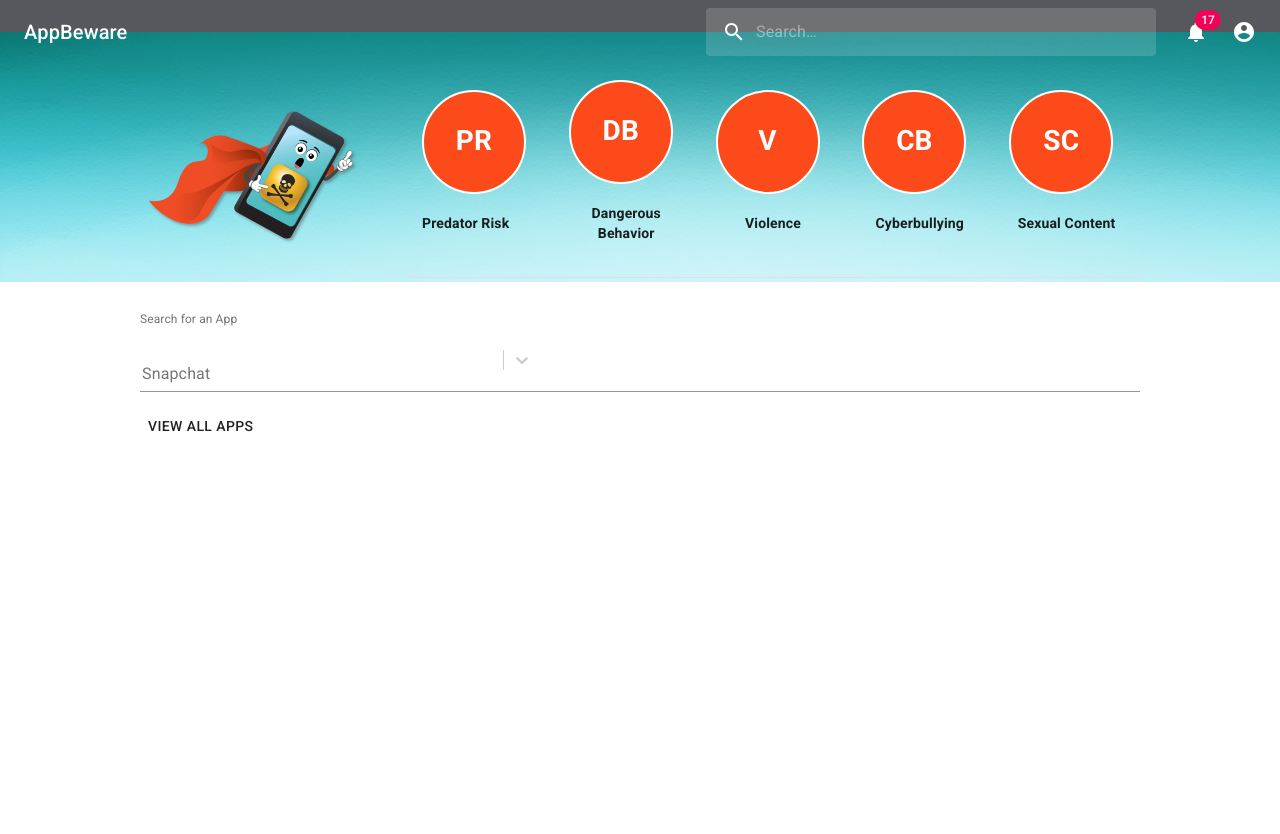
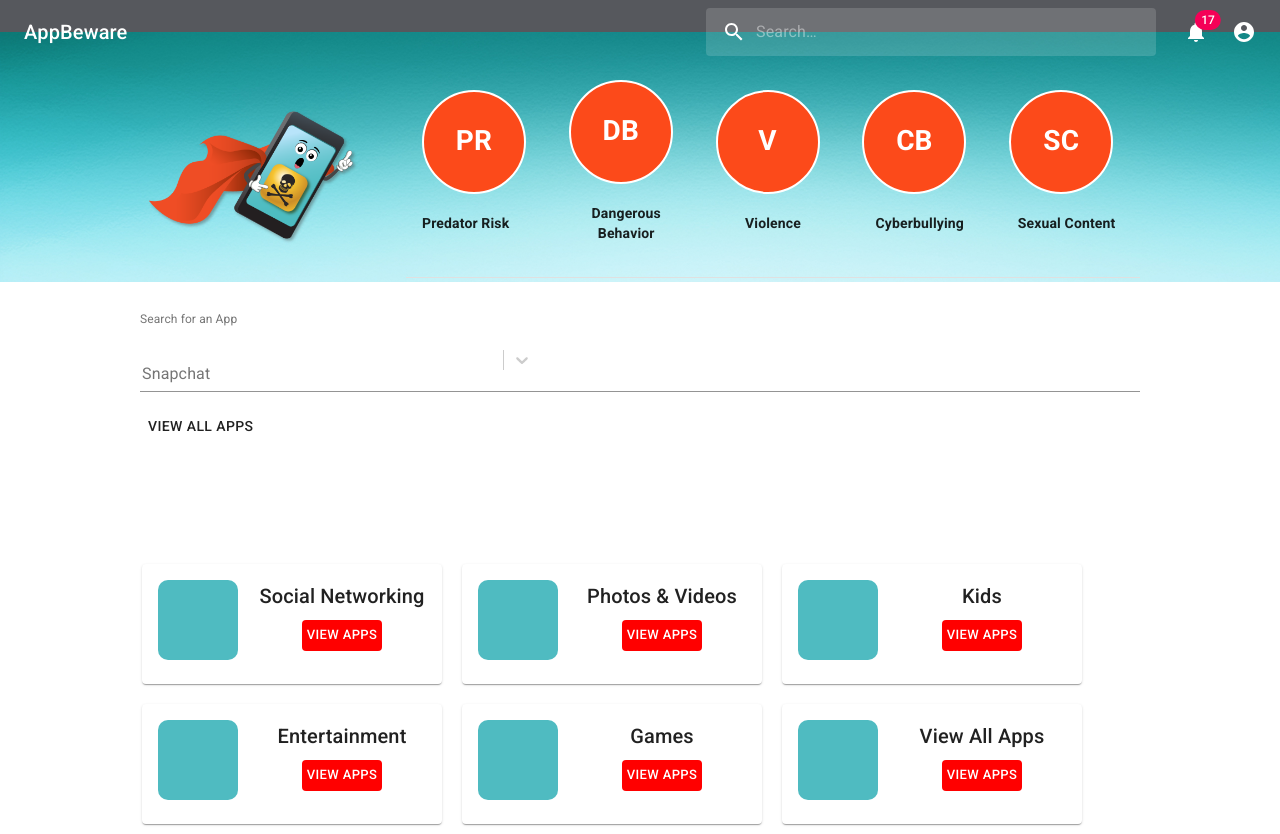
Before and after one commit to JAE-S/AppBeware, a React (Create React App) app in the folder client/: page /homepage in a window 1280 px wide. Before the commit the page ends 800 px from the top, so only its background shows below. Built offline with nearby package versions, Linux system fonts and the light colour scheme.

Commit message:
categories page progress

```diff
--- /dev/null
+++ b/client/src/components/CategoryCards/index.js
@@ -0,0 +1,67 @@
+// Import React
+// =========================================================
+    import React from 'react';
+// Import Material UI Styles
+// =========================================================
+    import { makeStyles } from '@material-ui/core/styles';
+// Import Material UI Components
+// =========================================================
+import { Card, CardActions, CardContent, Button, Typography, Grid} from '@material-ui/core/';
+
+const useStyles = makeStyles({
+  card: {
+    maxWidth: "300px",
+    width: "100%",
+    margin: "10px"
+  },
+  bullet: {
+    display: 'inline-block',
+    margin: '0 2px',
+    transform: 'scale(0.8)',
+  },
+  title: {
+    fontSize: 14,
+  },
+  pos: {
+    marginBottom: 12,
+  },
+  buttonSpacing: {
+    display: "block",
+    margin: "0 auto",
+    background: "red",
+    color: "white"
+  },
+});
+
+export default function SimpleCard(props) {
+  const classes = useStyles();
+
+  return (
+    <Card align="center" className={classes.card}>
+      <CardContent>
+      <Grid container spacing={4}>
+            <Grid item sm={4}>
+                <div style={{ height: "80px",
+                              width: "80px",
+                              backgroundColor: "#4FBBC1",
+                              borderRadius: "10px"}}
+                />
+            </Grid>
+            <Grid item sm={8}>
+                <Typography variant="h6" component="h2">
+                    {props.title}
+                </Typography>
+                <CardActions >
+                <Button className={classes.buttonSpacing}size="small">View Apps </Button>
+            </CardActions>
+            </Grid>
+
+        </Grid>
+        </CardContent>
+
+
+
+
+    </Card>
+  );
+}
--- a/client/src/components/Nav/index.js
+++ b/client/src/components/Nav/index.js
@@ -3,7 +3,7 @@
     import React from 'react';
 // Import Material UI components
 // =========================================================
-    import {AppBar, Toolbar, IconButton, Typography, InputBase, Badge, MenuItem, Menu, } from '@material-ui/core';
+    import {AppBar, Toolbar, IconButton, Typography, InputBase, Badge, MenuItem, Menu } from '@material-ui/core';
 // Import Material UI Icons
 // =========================================================
     import SearchIcon from '@material-ui/icons/Search';
--- a/client/src/pages/Homepage.js
+++ b/client/src/pages/Homepage.js
@@ -1,13 +1,22 @@
+// Import React
+// =========================================================
     import React from "react";
 
+// Import Material Ui Components
+// =========================================================
+    import { Grid, Table, TableBody, TableCell, TableRow } from '@material-ui/core';
+// Import Custom Components
+// =========================================================
     import SearchAppAnnie from "../components/SearchAppAnnie"
     import Wrapper from "../components/Wrapper"
     import Nav from "../components/Nav"
     import HeaderContainer from "../components/HeaderContainer"
+    import CategoryCards from "../components/CategoryCards"
+    // import Footer from "../components/Footer"
+// Import Assets
+// =========================================================
     import ABLogo from "../assets/images/AppBeware_icon_shadow.png"
-import { Grid, Table, TableBody, TableCell, TableRow } from '@material-ui/core';
 
-// import Footer from "../components/Footer"
 
 function Homepage() {
 
@@ -84,8 +93,28 @@ function Homepage() {
             </Wrapper>
         </HeaderContainer>
         <Wrapper>
+            <SearchAppAnnie />
 
-            <SearchAppAnnie />
+            <Grid container spacing={2}>
+                <CategoryCards
+                    title="Social Networking"
+                />
+                    <CategoryCards
+                    title="Photos &amp; Videos"
+                />
+                <CategoryCards
+                    title="Kids"
+                />
+                <CategoryCards
+                    title="Entertainment"
+                />
+                <CategoryCards
+                    title="Games"
+                />
+                <CategoryCards
+                    title="View All Apps"
+                />
+            </Grid>
 
         </Wrapper>
         {/* <Footer/> */}
```
Lines whose indentation alone changed are shown as unchanged.
